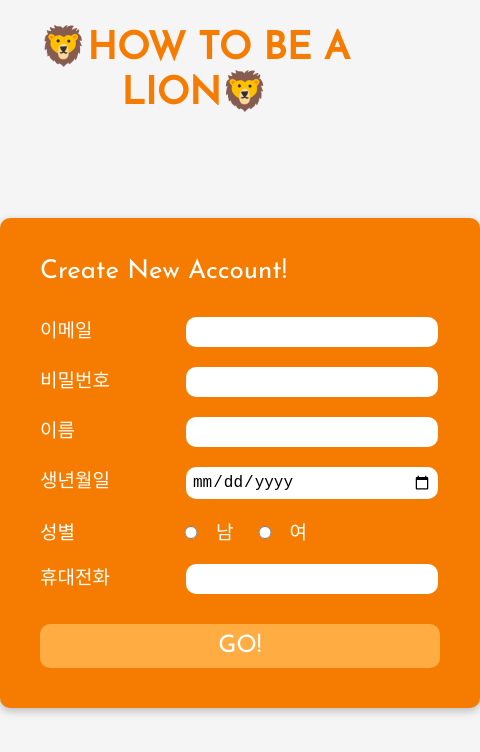
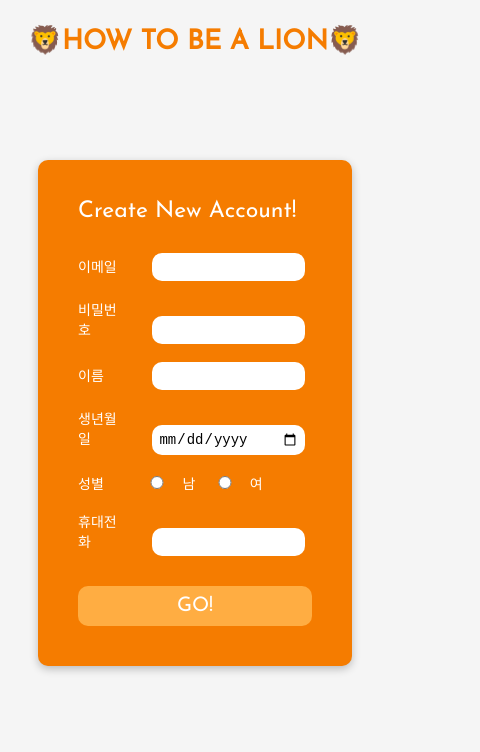
Before and after one commit to Nam-Wijeong/Sign-up-page, a plain HTML site: page index.html in a window 390 px wide. Shown: the whole page, 480 px wide, since content can reach past the window. Drawn offline with Linux system fonts and the light colour scheme.

Commit message:
Responsive

```diff
--- a/style.css
+++ b/style.css
@@ -93,3 +93,33 @@ body {
   text-decoration: none;
   color: white;
 }
+
+@media screen and (max-width: 48rem) {
+  .header {
+    font-size: 27px;
+  }
+
+  .wrapper {
+    width: 60%;
+  }
+
+  .sign-up {
+    font-size: 23px;
+  }
+
+  .sign-up-info {
+    font-size: 14px;
+  }
+
+  .sign-up-info label {
+    width: 50px;
+  }
+
+  .sign-up-info input {
+    font-size: 14px;
+  }
+
+  .sign-up-btn {
+    font-size: 20px;
+  }
+}
```
